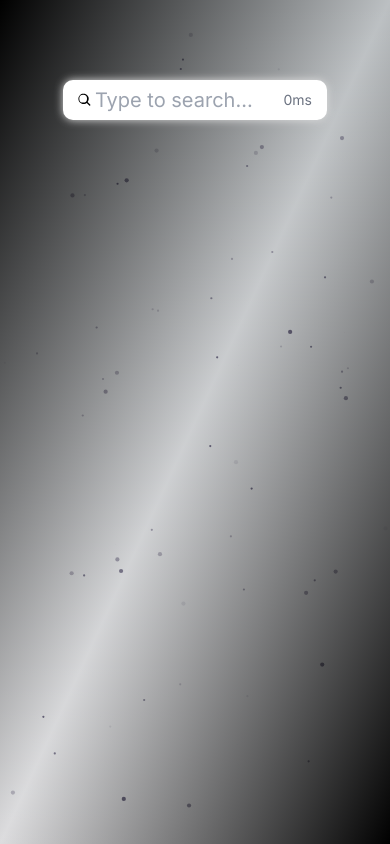
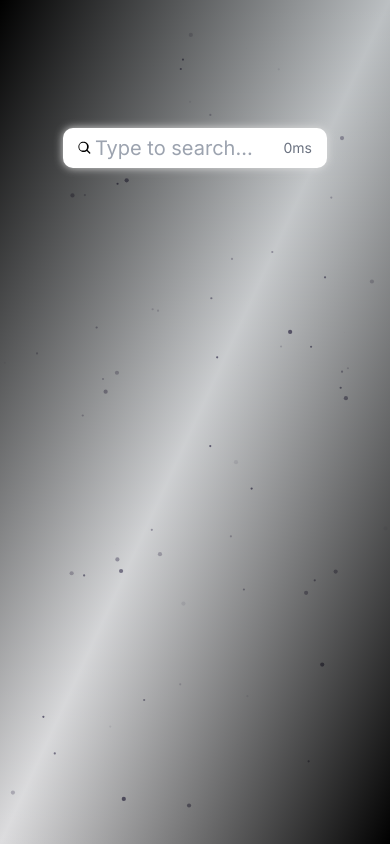
Before and after one commit to TuresCode/vercel_nextjs_postgres, a Next.js app: page / in a window 390 px wide. Built offline with nearby package versions, Linux system fonts and the light colour scheme.

Commit message:
top adjustment

```diff
--- a/app/App.css
+++ b/app/App.css
@@ -17,7 +17,7 @@
 /* Additional styles for smaller screens */
 @media (max-width: 600px) {
   .search-bar-container {
-      top: 5rem; /* Adjust the top position */
+      top: 8rem; /* Adjust the top position */
       min-width: 220px;
   }
 }
```
